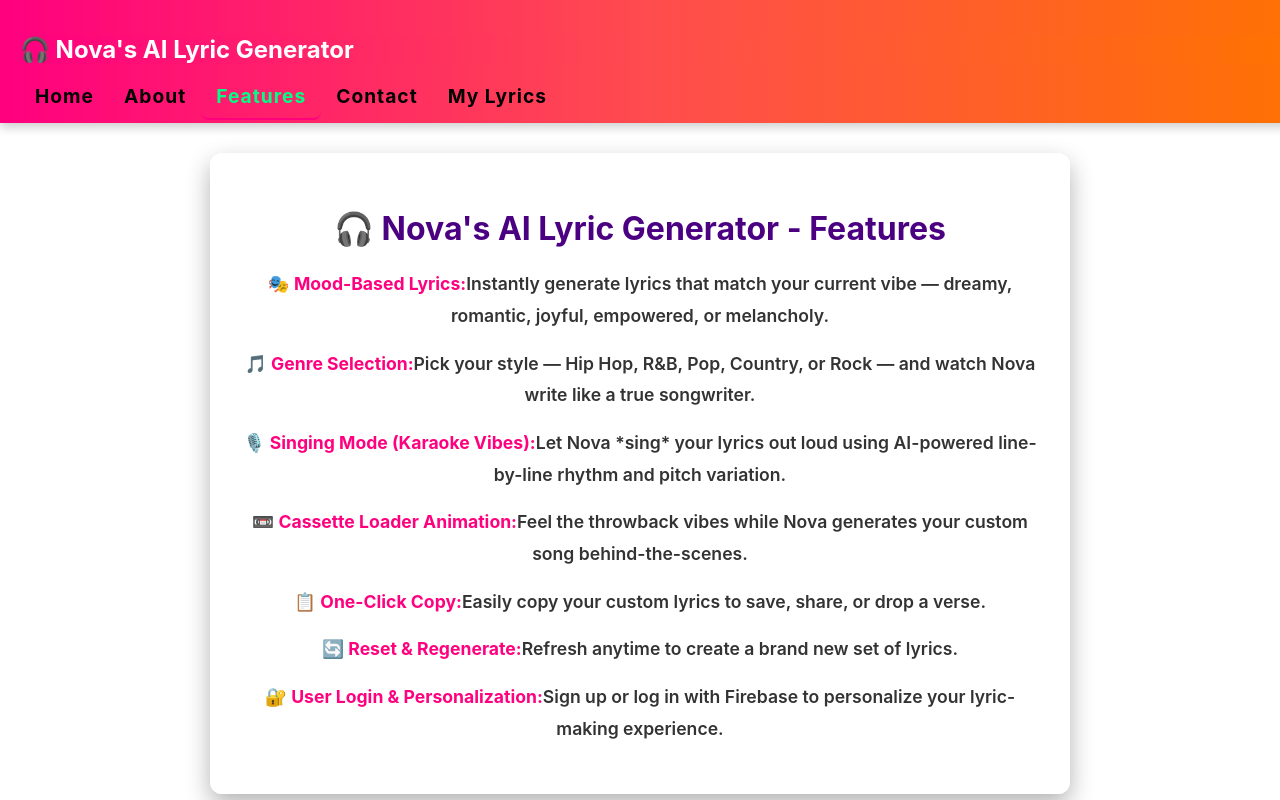
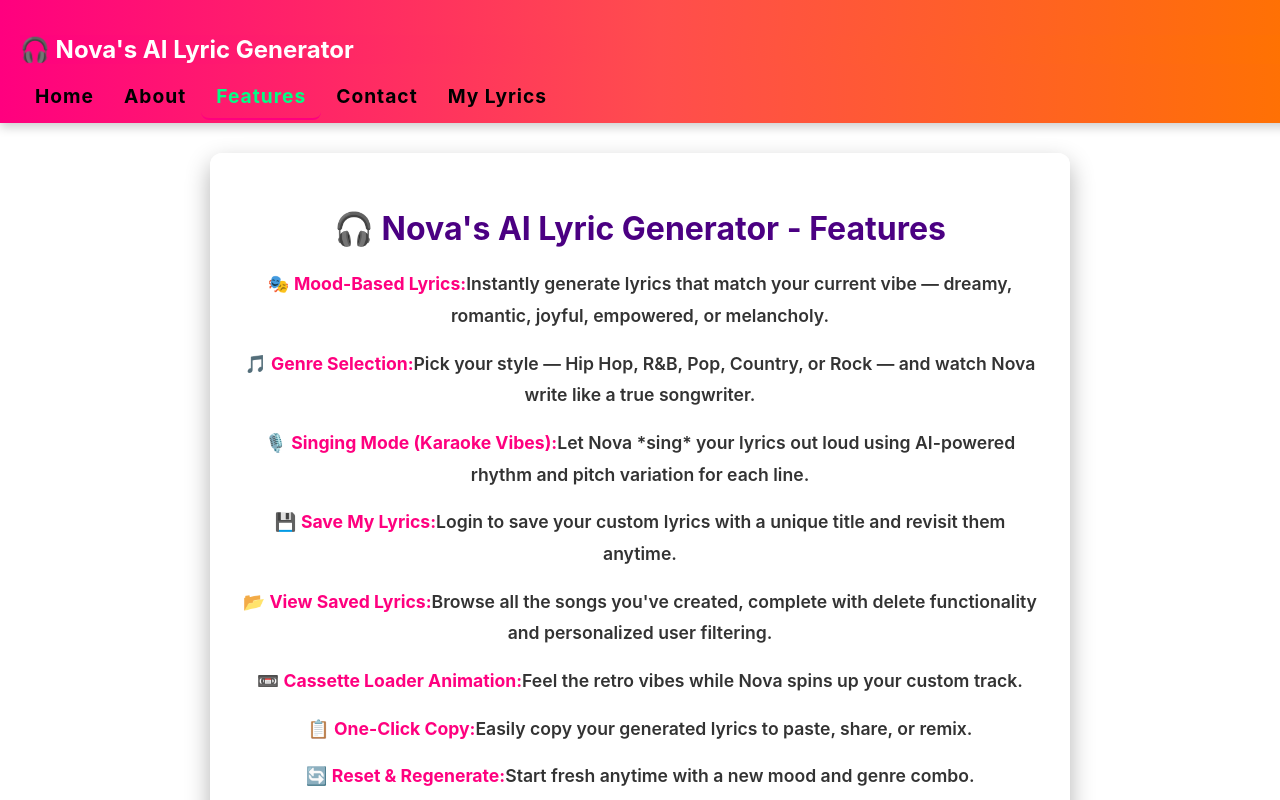
Before and after one commit to KenyettaWebDev82/ai-lyric-frontend, a React (Vite) app: page /features in a window 1280 px wide. Shown: the top 800 px of the page. Built offline with nearby package versions, Linux system fonts and the light colour scheme; no server answers.

Commit message:
update Features page

```diff
--- a/src/pages/Features.jsx
+++ b/src/pages/Features.jsx
@@ -22,31 +22,43 @@ const Features = () => {
           <li>
             <span>🎙️</span>{" "}
             <strong className="feature-title">Singing Mode (Karaoke Vibes):</strong>
-            Let Nova *sing* your lyrics out loud using AI-powered line-by-line rhythm and pitch variation.
+            Let Nova *sing* your lyrics out loud using AI-powered rhythm and pitch variation for each line.
+          </li>
+
+          <li>
+            <span>💾</span>{" "}
+            <strong className="feature-title">Save My Lyrics:</strong>
+            Login to save your custom lyrics with a unique title and revisit them anytime.
+          </li>
+
+          <li>
+            <span>📂</span>{" "}
+            <strong className="feature-title">View Saved Lyrics:</strong>
+            Browse all the songs you've created, complete with delete functionality and personalized user filtering.
           </li>
 
           <li>
             <span>📼</span>{" "}
             <strong className="feature-title">Cassette Loader Animation:</strong>
-            Feel the throwback vibes while Nova generates your custom song behind-the-scenes.
+            Feel the retro vibes while Nova spins up your custom track.
           </li>
 
           <li>
             <span>📋</span>{" "}
             <strong className="feature-title">One-Click Copy:</strong>
-            Easily copy your custom lyrics to save, share, or drop a verse.
+            Easily copy your generated lyrics to paste, share, or remix.
           </li>
 
           <li>
             <span>🔄</span>{" "}
             <strong className="feature-title">Reset & Regenerate:</strong>
-            Refresh anytime to create a brand new set of lyrics.
+            Start fresh anytime with a new mood and genre combo.
           </li>
 
           <li>
             <span>🔐</span>{" "}
             <strong className="feature-title">User Login & Personalization:</strong>
-            Sign up or log in with Firebase to personalize your lyric-making experience.
+            Sign in with Firebase to personalize your experience, save content, and more to come.
           </li>
         </ul>
       </div>
```
